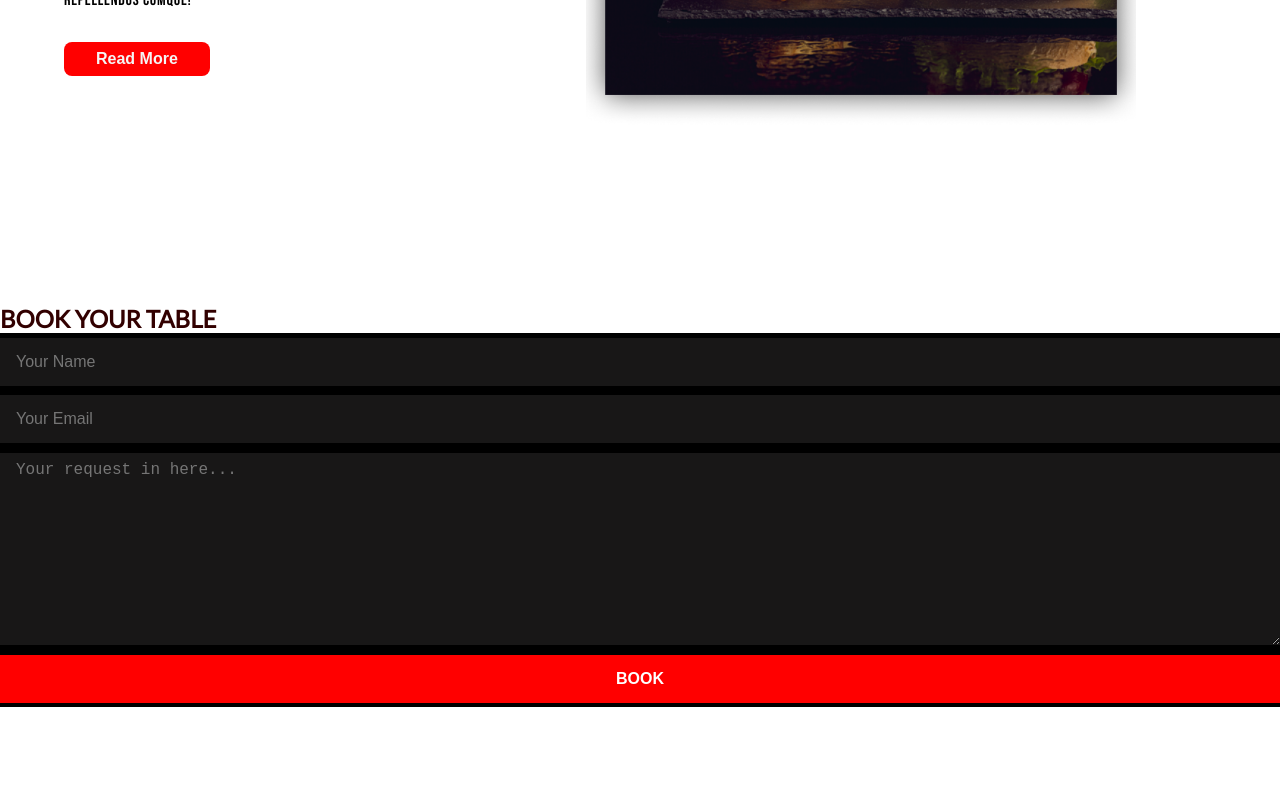
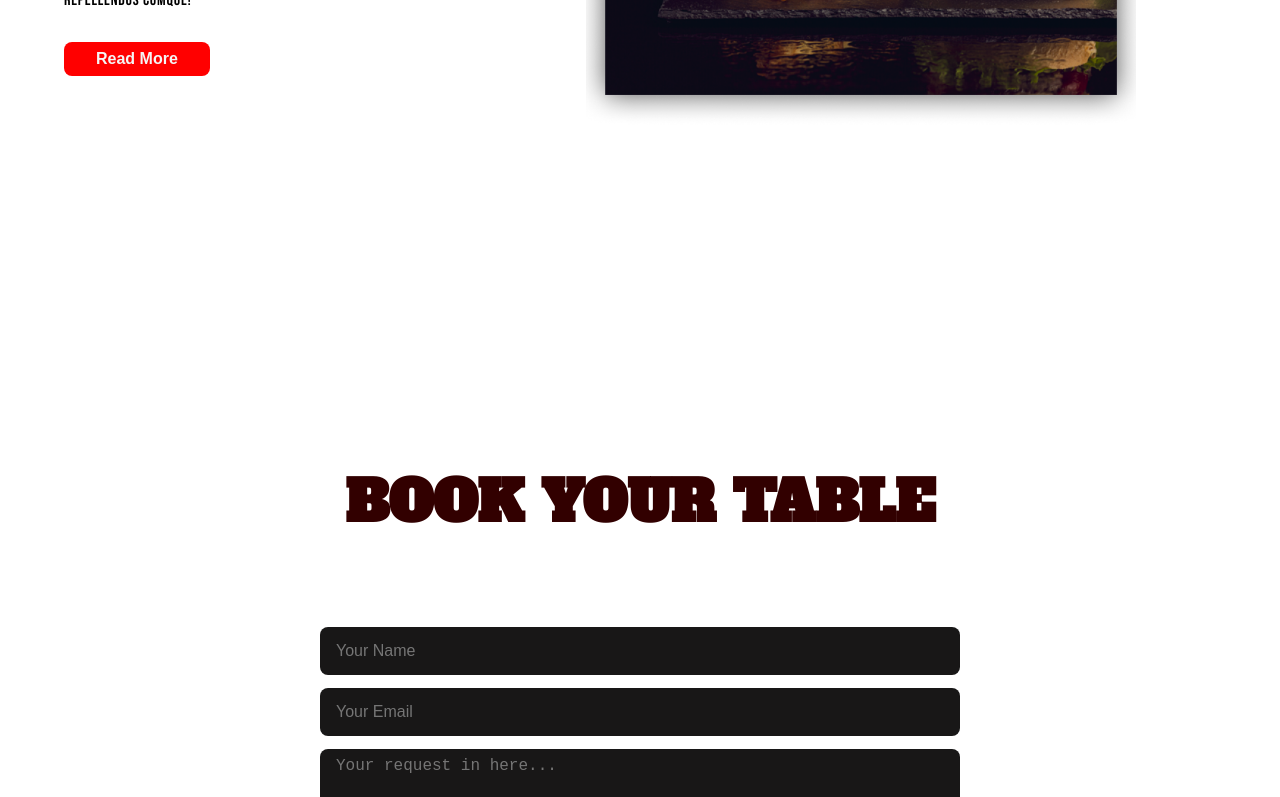
Before and after one commit to okkyprasetian/fjp-restaurant, a React (Create React App) app: page / in a window 1280 px wide. Shown: the part 2000-2797 px from the top of the page. Before the commit the page ends 2707 px from the top, so only its background shows below. Built offline with nearby package versions, Linux system fonts and the light colour scheme.

Commit message:
basic styling desktop form, and completed basic styling for desktop

```diff
--- a/src/App.js
+++ b/src/App.js
@@ -56,12 +56,12 @@ function App() {
       </div>
 
       <div id="contact">
-        <h2>BOOK YOUR TABLE</h2>
+        <h2 className="alfa">BOOK YOUR TABLE</h2>
         <form className="form">
           <input type="text" placeholder="Your Name" />
           <input type="email" placeholder="Your Email" />
           <textarea name="message" id="message" placeholder="Your request in here..."></textarea>
-          <button className="btn-form" type="submit">BOOK</button>
+          <button className="btn btn-form" type="submit">BOOK</button>
         </form>
       </div>
     </div>
--- a/src/index.css
+++ b/src/index.css
@@ -94,6 +94,16 @@ a {
 .navigation {
   margin: 0 1.5rem;
   color: var(--darkbrown)
+}
+
+.navigation a {
+  padding: 0.2rem 0.8rem;
+  border-radius: 0.5rem;
+}
+
+.navigation a:hover {
+  background-color: red;
+  color: whitesmoke;
 }
 
 /* === HOME ===  */
@@ -225,18 +235,32 @@ a {
 }
 
 /* === CONTACT === */
+#contact {
+  display: flex;
+  flex-direction: column;
+  align-items: center;
+  height: 768px;
+  padding: 10rem 25% 0;
+}
+
+#contact h2 {
+  font-size: 3.5rem;
+  margin-bottom: 5rem;
+}
+
 .form {
   display: flex;
   flex-direction: column;
-  background-color: black;
+  background-color: inherit;
   width: 100%;
 }
 
 .form * {
   height: 3rem;
-  margin: 0.3rem 0;
+  margin: 0.4rem 0;
   padding: 0.5rem 1rem;
   border: none;
+  border-radius: 0.5rem;
   background-color: rgb(24, 23, 23);
   color: white;
   font-size: 1rem;
@@ -249,5 +273,8 @@ a {
 .btn-form {
   background-color: red;
   font-weight: bold;
-  transition: all ease-out 500ms;
 }
+
+.btn-form:hover {
+  background-color: black;
+}
```
